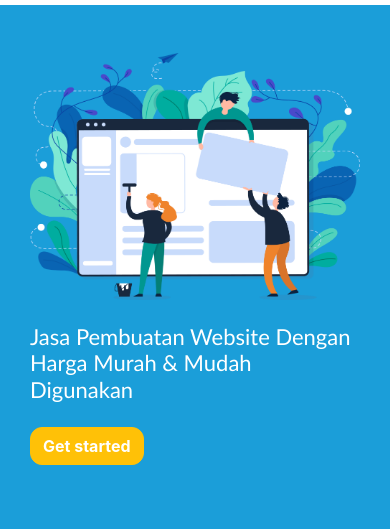
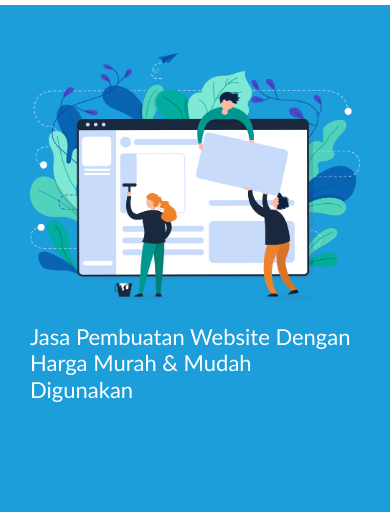
Before and after one commit to iko16-haekal/weebdev, a Gatsby site: page / in a window 390 px wide. Shown: the part 63-592 px from the top of the page. Built offline with nearby package versions, Linux system fonts and the light colour scheme; Gatsby itself is replaced by a stand-in of ours.

Commit message:
memperbaiki background di mobile device v2

```diff
--- a/src/pages/index.js
+++ b/src/pages/index.js
@@ -31,7 +31,7 @@ const IndexPage = () => (
             >
               Jasa Pembuatan Website Dengan Harga Murah & Mudah Digunakan
             </h2>
-            <Link className="btn btn-warning btn-started text-center text-white mt-3 font-weight-bold">
+            <Link className="btn btn-warning btn-started text-center text-white mt-3 font-weight-bold mobile-hide ">
               Get started
             </Link>
           </div>
--- a/src/pages/style.css
+++ b/src/pages/style.css
@@ -24,19 +24,21 @@
 }
 
 @media only screen and (max-width: 600px) {
+  .mobile-hide {
+    display: none !important;
+  }
   .text-jmb {
     font-size: 22px !important;
   }
   .home-jmb {
     background: #1b9ed9 no-repeat !important;
     margin-bottom: 40px;
-    height: 63vh !important;
+    height: 60vh !important;
     width: 100% !important;
   }
   .jmb-row {
     display: flex;
-    justify-content: center;
-
+    justify-content: space-between;
     flex-direction: column-reverse;
   }
 
```
